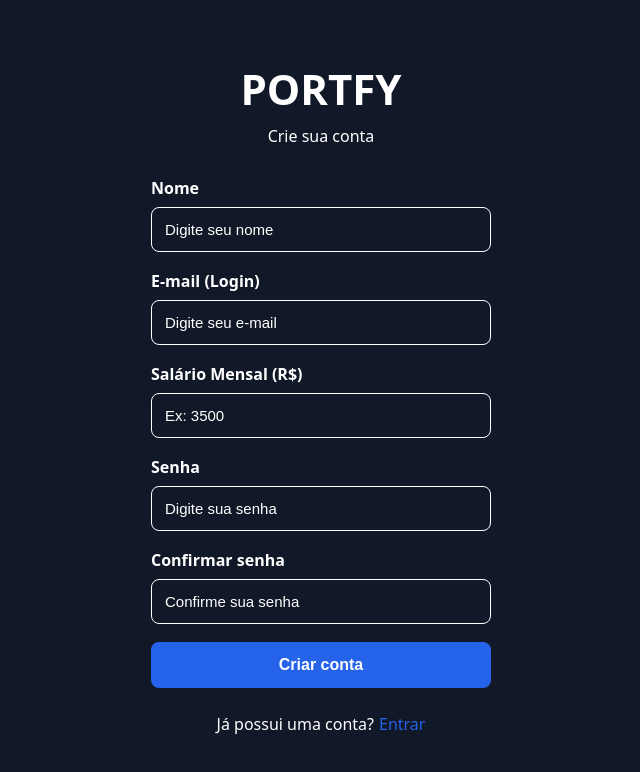
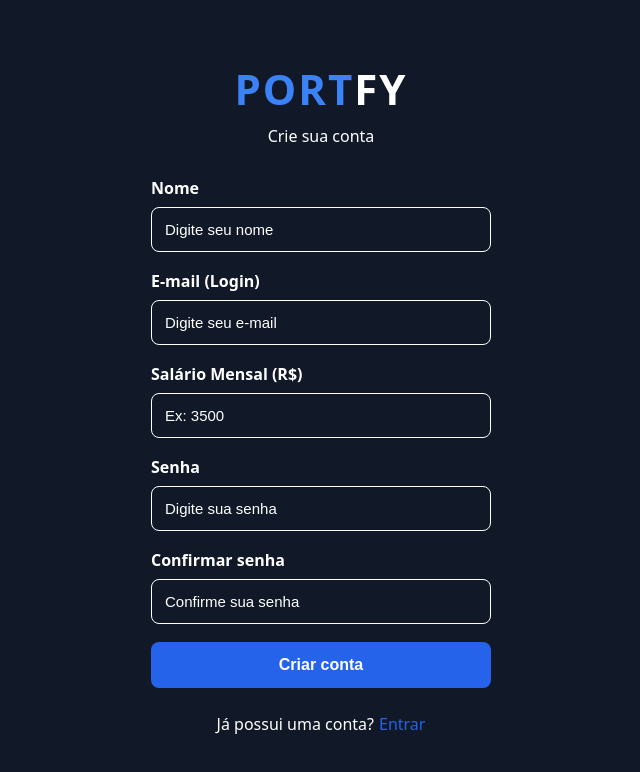
Before and after one commit to Carlos-Florenzano/Portfy, a React (Vite) app in the folder frontend/: page / in a window 1280 px wide. Both pictures are taken after a click on the element "Criar conta". Shown: the top 772 px of the page, without its empty margins (319-959 px from the left). Built offline with nearby package versions, Linux system fonts and the light colour scheme.

Commit message:
Melhorando o front do logo Portfy do Cadastro

```diff
--- a/frontend/src/Cadastro.css
+++ b/frontend/src/Cadastro.css
@@ -24,7 +24,14 @@
 .cadastro-logo h1 {
     margin: 0;
     font-size: 42px;
+    font-weight: 800;
+    letter-spacing: 2px;
     color: #ffffff;
+}
+
+.cadastro-logo h1 span {
+    color: #3b82f6;
+    font-weight: 800;
 }
 
 .cadastro-logo p {
--- a/frontend/src/Cadastro.tsx
+++ b/frontend/src/Cadastro.tsx
@@ -74,7 +74,7 @@ function Cadastro({ onVoltar }: CadastroProps) {
             <div className="cadastro-card">
 
                 <div className="cadastro-logo">
-                    <h1>PORTFY</h1>
+                    <h1><span>PORT</span>FY</h1>
                     <p>Crie sua conta</p>
                 </div>
 
```
